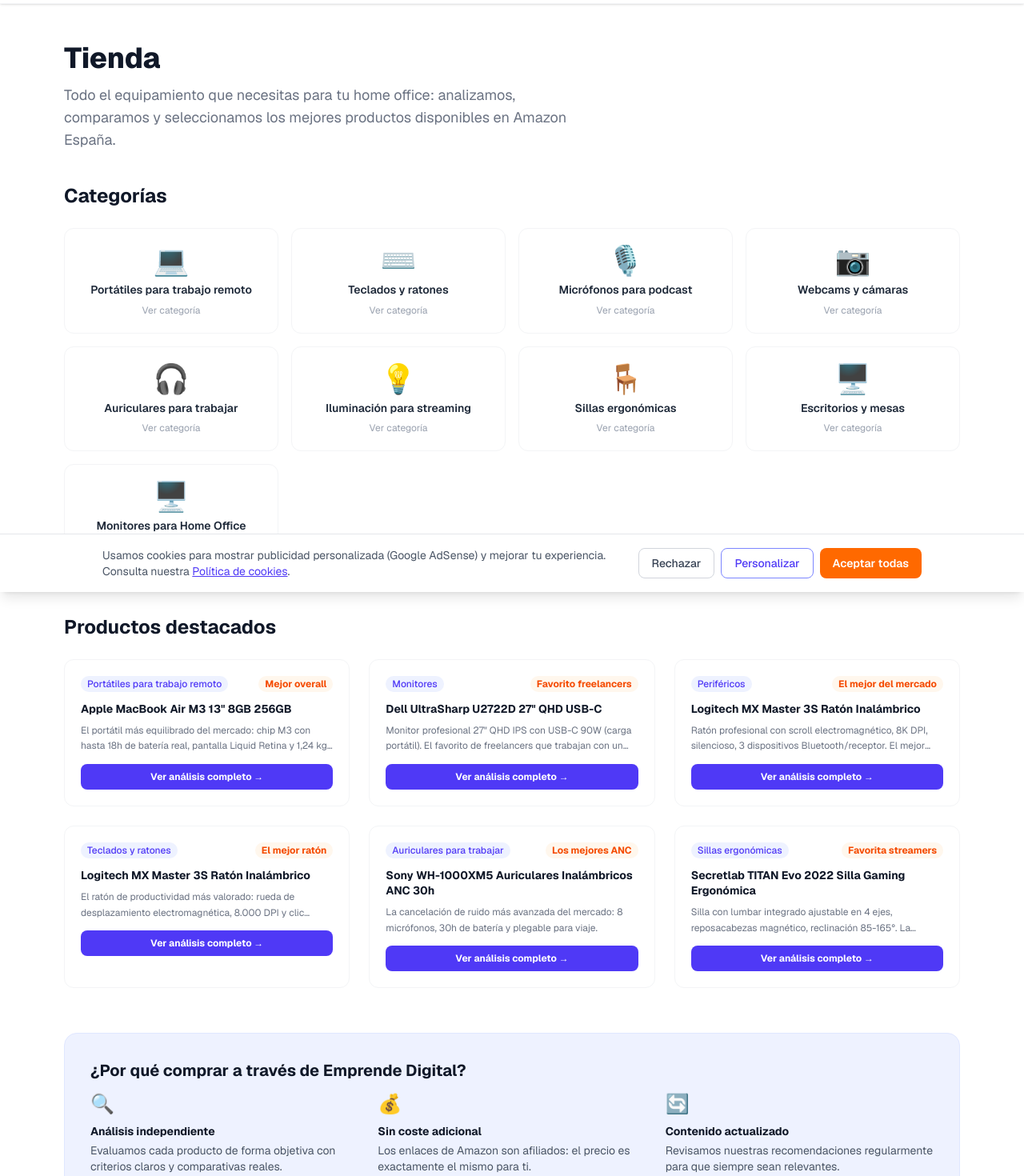
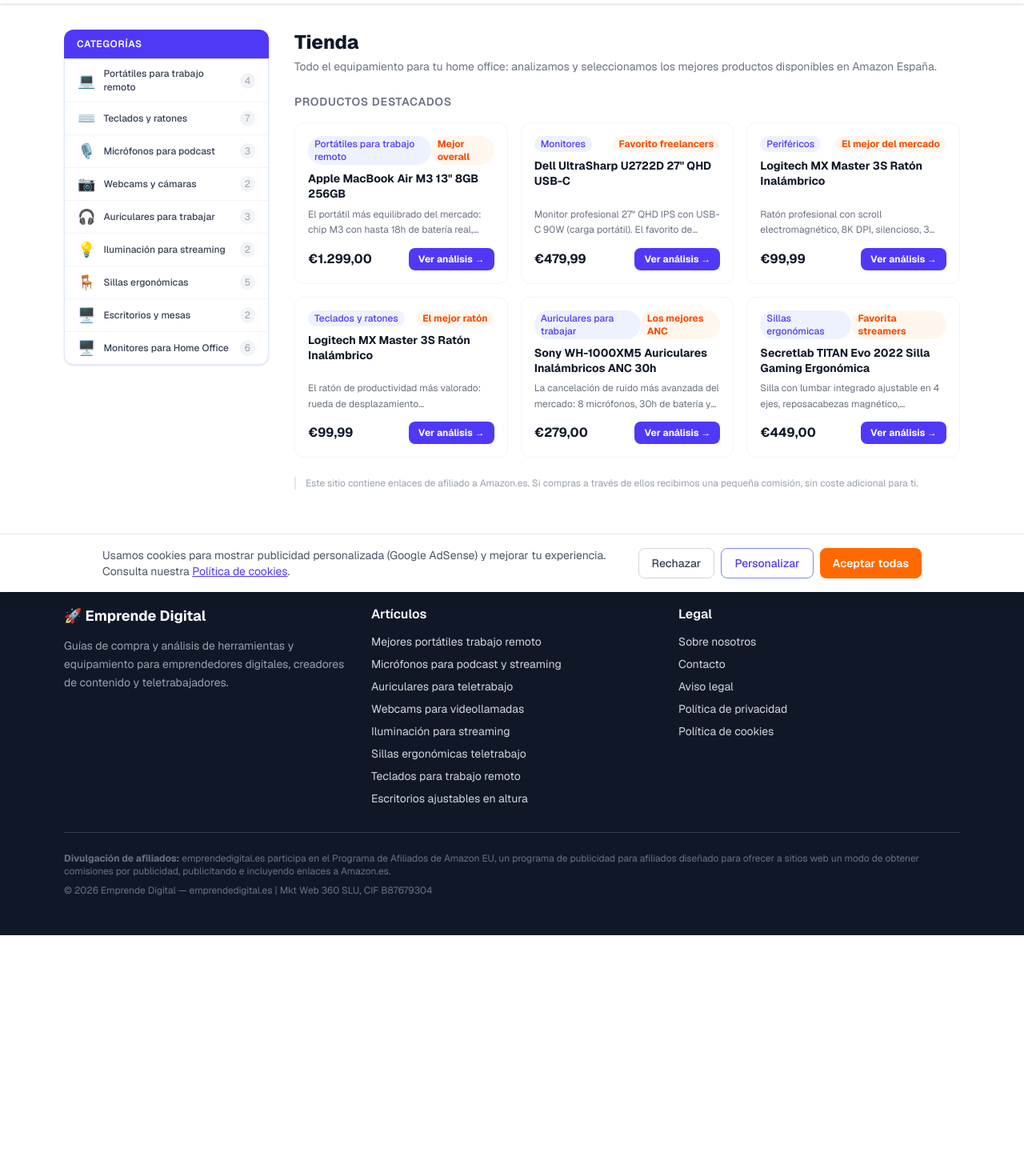
Before and after one commit to mktweb360/emprendedigital, a Next.js app: page /tienda in a window 1280 px wide. Shown: the part 60-1530 px from the top of the page at 80% size. After the commit the page ends 1229 px from the top, so only its background shows below. Built offline with nearby package versions, Linux system fonts and the light colour scheme.

Commit message:
feat: rediseño tienda — sidebar categorías + layout e-commerce

```diff
--- a/app/tienda/[categoria]/page.tsx
+++ b/app/tienda/[categoria]/page.tsx
@@ -2,16 +2,6 @@ import type { Metadata } from "next";
 import Link from "next/link";
 import { notFound } from "next/navigation";
 import { categories, getProductsByCategory } from "@/data/products";
-const CATEGORY_IMAGES: Record<string, string> = {
-  "sillas-ergonomicas": "/images/products/sillas-ergonomicas.jpg",
-  "escritorios": "/images/products/escritorios.jpg",
-  "monitores": "/images/products/monitores.jpg",
-  "perifericos": "/images/products/perifericos.jpg",
-  "portatiles": "/images/products/portatiles.jpg",
-  "tablets-productividad": "/images/products/tablets-productividad.jpg",
-};
-
-
 
 type Props = { params: Promise<{ categoria: string }> };
 
@@ -117,6 +107,11 @@ export default async function CategoriaPage({ params }: Props) {
   const guide = buyingGuides[categoria];
   const related = relatedArticles[categoria] ?? [];
 
+  const categoriesWithCount = categories.map((c) => ({
+    ...c,
+    count: getProductsByCategory(c.slug).length,
+  }));
+
   const breadcrumbSchema = {
     "@context": "https://schema.org",
     "@type": "BreadcrumbList",
@@ -145,51 +140,124 @@ export default async function CategoriaPage({ params }: Props) {
       <script type="application/ld+json" dangerouslySetInnerHTML={{ __html: JSON.stringify(breadcrumbSchema) }} />
       <script type="application/ld+json" dangerouslySetInnerHTML={{ __html: JSON.stringify(itemListSchema) }} />
 
-      <div className="max-w-6xl mx-auto px-4 py-10">
-        <nav className="text-sm text-gray-400 mb-6">
-          <Link href="/" className="hover:text-indigo-600">Inicio</Link>{" › "}
-          <Link href="/tienda" className="hover:text-indigo-600">Tienda</Link>{" › "}
-          <span className="text-gray-600">{cat.name}</span>
+      <div className="max-w-6xl mx-auto px-4 py-8">
+        {/* Breadcrumb */}
+        <nav className="text-xs text-gray-400 mb-5 flex items-center gap-1">
+          <Link href="/" className="hover:text-indigo-600 transition-colors">Inicio</Link>
+          <span>›</span>
+          <Link href="/tienda" className="hover:text-indigo-600 transition-colors">Tienda</Link>
+          <span>›</span>
+          <span className="text-gray-600 font-medium">{cat.name}</span>
         </nav>
 
-        <div className="flex items-center gap-4 mb-8">
-          <span className="text-5xl">{cat.icon}</span>
-          <div>
-            <h1 className="text-3xl font-extrabold text-gray-900">{cat.name}</h1>
-            <p className="text-gray-500 mt-1">{cat.description}</p>
+        {/* Mobile: category pills */}
+        <div className="md:hidden mb-5 overflow-x-auto pb-2">
+          <div className="flex gap-2 min-w-max">
+            {categoriesWithCount.map((c) => (
+              <Link
+                key={c.slug}
+                href={`/tienda/${c.slug}`}
+                className={`flex items-center gap-1.5 px-3 py-1.5 rounded-full border text-xs font-medium whitespace-nowrap transition-colors ${
+                  c.slug === categoria
+                    ? "bg-indigo-600 border-indigo-600 text-white"
+                    : "border-indigo-200 bg-indigo-50 text-indigo-700 hover:bg-indigo-100"
+                }`}
+              >
+                <span>{c.icon}</span>
+                <span>{c.name}</span>
+              </Link>
+            ))}
           </div>
         </div>
 
-        <div className="grid grid-cols-1 sm:grid-cols-2 lg:grid-cols-3 gap-6 mb-12">
+        <div className="flex gap-8">
+          {/* Sidebar */}
+          <aside className="hidden md:block w-56 lg:w-64 flex-shrink-0">
+            <div className="sticky top-4">
+              <div className="bg-indigo-600 text-white text-xs font-semibold uppercase tracking-wider px-4 py-2.5 rounded-t-xl">
+                Categorías
+              </div>
+              <nav className="border border-indigo-100 rounded-b-xl overflow-hidden divide-y divide-gray-100 bg-white shadow-sm">
+                {categoriesWithCount.map((c) => {
+                  const isActive = c.slug === categoria;
+                  return (
+                    <Link
+                      key={c.slug}
+                      href={`/tienda/${c.slug}`}
+                      className={`flex items-center gap-2.5 px-4 py-2.5 transition-colors group ${
+                        isActive
+                          ? "bg-indigo-50 border-l-2 border-indigo-600"
+                          : "hover:bg-indigo-50 hover:text-indigo-700"
+                      }`}
+                    >
+                      <span className="text-lg leading-none">{c.icon}</span>
+                      <span
+                        className={`flex-1 text-xs font-medium leading-snug ${
+                          isActive ? "text-indigo-700 font-semibold" : "text-gray-700 group-hover:text-indigo-700"
+                        }`}
+                      >
+                        {c.name}
+                      </span>
+                      <span
+                        className={`text-xs rounded-full px-1.5 py-0.5 tabular-nums transition-colors ${
+                          isActive
+                            ? "bg-indigo-600 text-white"
+                            : "bg-gray-100 text-gray-400 group-hover:bg-indigo-100 group-hover:text-indigo-600"
+                        }`}
+                      >
+                        {c.count}
+                      </span>
+                    </Link>
+                  );
+                })}
+              </nav>
+            </div>
+          </aside>
+
+          {/* Main content */}
+          <main className="flex-1 min-w-0">
+            {/* Compact category header */}
+            <div className="flex items-start gap-3 mb-4">
+              <span className="text-3xl leading-none mt-0.5">{cat.icon}</span>
+              <div>
+                <h1 className="text-xl font-extrabold text-gray-900 leading-tight">{cat.name}</h1>
+                <p className="text-sm text-gray-500 mt-0.5">{cat.description}</p>
+              </div>
+            </div>
+
+            {/* Product count bar */}
+            <div className="flex items-center justify-between mb-4 pb-3 border-b border-gray-100">
+              <p className="text-xs text-gray-500">
+                <span className="font-semibold text-gray-700">{catProducts.length}</span>{" "}
+                {catProducts.length === 1 ? "producto analizado" : "productos analizados"}
+              </p>
+              <span className="text-xs text-gray-400">{cat.priceRange}</span>
+            </div>
+
+            {/* Product grid */}
+            <div className="grid grid-cols-1 sm:grid-cols-2 xl:grid-cols-3 gap-4 mb-8">
               {catProducts.map((product) => (
                 <div
                   key={product.slug}
-              className="border border-gray-100 rounded-xl overflow-hidden hover:shadow-md hover:border-indigo-200 transition-all group"
+                  className="border border-gray-100 rounded-xl overflow-hidden hover:shadow-md hover:border-indigo-200 transition-all group flex flex-col"
                 >
-              {(() => {
-                const imgSrc = CATEGORY_IMAGES[product.categorySlug] ?? "/images/products/sillas-ergonomicas.jpg";
-                return (
-                  <Link href={`/tienda/${product.categorySlug}/${product.slug}`} className="block overflow-hidden bg-gray-50">
-                    <img src={imgSrc} alt={product.name} className="w-full h-44 object-cover hover:scale-105 transition-transform duration-300" loading="lazy" />
-                  </Link>
-                );
-              })()}
-              <div className="p-5">
+                  <div className="p-4 flex flex-col flex-1">
                     {product.badge && (
-                <span className="inline-block text-xs font-bold text-orange-600 bg-orange-50 px-2 py-0.5 rounded-full mb-3">
+                      <span className="inline-block self-start text-xs font-bold text-orange-600 bg-orange-50 px-2 py-0.5 rounded-full mb-2">
                         {product.badge}
                       </span>
                     )}
-              <h2 className="font-bold text-gray-900 mb-2 group-hover:text-indigo-600 transition-colors leading-snug text-sm">
+                    <h2 className="font-bold text-gray-900 mb-1.5 group-hover:text-indigo-600 transition-colors leading-snug text-sm flex-1">
                       {product.name}
                     </h2>
                     <p className="text-xs text-gray-500 mb-3 leading-relaxed line-clamp-2">{product.shortDescription}</p>
-              <div className="flex gap-2">
+                    <div className="flex items-center justify-between mt-auto">
+                      <span className="text-base font-bold text-gray-900">{product.price}</span>
                       <Link
                         href={`/tienda/${cat.slug}/${product.slug}`}
-                  className="flex-1 text-center text-xs font-bold text-white bg-indigo-600 hover:bg-indigo-700 rounded-lg py-2 transition-colors"
+                        className="text-xs font-bold text-white bg-indigo-600 hover:bg-indigo-700 rounded-lg px-3 py-1.5 transition-colors"
                       >
-                  Ver análisis y precio →
+                        Ver análisis →
                       </Link>
                     </div>
                   </div>
@@ -197,10 +265,11 @@ export default async function CategoriaPage({ params }: Props) {
               ))}
             </div>
 
+            {/* Buying guide */}
             {guide && (
-          <div className="bg-indigo-50 rounded-2xl p-8 border border-indigo-100 mb-8">
-            <h2 className="text-xl font-bold text-gray-900 mb-4">{guide.title}</h2>
-            <div className="space-y-3">
+              <div className="bg-indigo-50 rounded-2xl p-6 border border-indigo-100 mb-6">
+                <h2 className="text-base font-bold text-gray-900 mb-3">{guide.title}</h2>
+                <div className="space-y-2.5">
                   {guide.paragraphs.map((p, i) => (
                     <p key={i} className="text-gray-700 text-sm leading-relaxed">{p}</p>
                   ))}
@@ -208,10 +277,11 @@ export default async function CategoriaPage({ params }: Props) {
               </div>
             )}
 
+            {/* Related articles */}
             {related.length > 0 && (
-          <div className="p-6 bg-white border border-gray-100 rounded-xl">
-            <h3 className="font-bold text-gray-900 mb-3">Guías de compra relacionadas</h3>
-            <ul className="space-y-2">
+              <div className="p-5 bg-white border border-gray-100 rounded-xl mb-4">
+                <h3 className="font-bold text-gray-900 mb-2.5 text-sm">Guías de compra relacionadas</h3>
+                <ul className="space-y-1.5">
                   {related.map((art) => (
                     <li key={art.href}>
                       <Link href={art.href} className="text-indigo-600 hover:underline text-sm">
@@ -222,6 +292,13 @@ export default async function CategoriaPage({ params }: Props) {
                 </ul>
               </div>
             )}
+
+            {/* Affiliate footnote */}
+            <p className="text-xs text-gray-400 mt-2 pl-3 border-l-2 border-gray-200">
+              Este sitio contiene enlaces de afiliado a Amazon.es. Si compras a través de ellos recibimos una pequeña comisión, sin coste adicional para ti.
+            </p>
+          </main>
+        </div>
       </div>
     </>
   );
--- a/app/tienda/page.tsx
+++ b/app/tienda/page.tsx
@@ -1,6 +1,6 @@
 import type { Metadata } from "next";
 import Link from "next/link";
-import { categories, getFeaturedProducts } from "@/data/products";
+import { categories, getFeaturedProducts, getProductsByCategory } from "@/data/products";
 
 export const metadata: Metadata = {
   title: "Tienda — Herramientas y equipamiento para emprendedores digitales",
@@ -34,49 +34,79 @@ const breadcrumbSchema = {
 
 export default function TiendaPage() {
   const featured = getFeaturedProducts(6);
+  const categoriesWithCount = categories.map((cat) => ({
+    ...cat,
+    count: getProductsByCategory(cat.slug).length,
+  }));
 
   return (
     <>
       <script type="application/ld+json" dangerouslySetInnerHTML={{ __html: JSON.stringify(collectionSchema) }} />
       <script type="application/ld+json" dangerouslySetInnerHTML={{ __html: JSON.stringify(breadcrumbSchema) }} />
 
-      <div className="max-w-6xl mx-auto px-4 py-12">
-        <div className="mb-10">
-          <h1 className="text-4xl font-extrabold text-gray-900 mb-3">Tienda</h1>
-          <p className="text-lg text-gray-500 max-w-2xl">
-            Todo el equipamiento que necesitas para tu home office: analizamos, comparamos y seleccionamos los mejores productos disponibles en Amazon España.
+      <div className="max-w-6xl mx-auto px-4 py-8">
+        {/* Mobile: category pills */}
+        <div className="md:hidden mb-6 overflow-x-auto pb-2">
+          <div className="flex gap-2 min-w-max">
+            {categoriesWithCount.map((cat) => (
+              <Link
+                key={cat.slug}
+                href={`/tienda/${cat.slug}`}
+                className="flex items-center gap-1.5 px-3 py-1.5 rounded-full border border-indigo-200 bg-indigo-50 text-indigo-700 text-xs font-medium whitespace-nowrap hover:bg-indigo-100 transition-colors"
+              >
+                <span>{cat.icon}</span>
+                <span>{cat.name}</span>
+              </Link>
+            ))}
+          </div>
+        </div>
+
+        <div className="flex gap-8">
+          {/* Sidebar — hidden on mobile */}
+          <aside className="hidden md:block w-56 lg:w-64 flex-shrink-0">
+            <div className="sticky top-4">
+              <div className="bg-indigo-600 text-white text-xs font-semibold uppercase tracking-wider px-4 py-2.5 rounded-t-xl">
+                Categorías
+              </div>
+              <nav className="border border-indigo-100 rounded-b-xl overflow-hidden divide-y divide-gray-100 bg-white shadow-sm">
+                {categoriesWithCount.map((cat) => (
+                  <Link
+                    key={cat.slug}
+                    href={`/tienda/${cat.slug}`}
+                    className="flex items-center gap-2.5 px-4 py-2.5 hover:bg-indigo-50 hover:text-indigo-700 transition-colors group"
+                  >
+                    <span className="text-lg leading-none">{cat.icon}</span>
+                    <span className="flex-1 text-xs font-medium text-gray-700 group-hover:text-indigo-700 leading-snug">
+                      {cat.name}
+                    </span>
+                    <span className="text-xs text-gray-400 bg-gray-100 group-hover:bg-indigo-100 group-hover:text-indigo-600 rounded-full px-1.5 py-0.5 tabular-nums transition-colors">
+                      {cat.count}
+                    </span>
+                  </Link>
+                ))}
+              </nav>
+            </div>
+          </aside>
+
+          {/* Main content */}
+          <main className="flex-1 min-w-0">
+            <div className="mb-6">
+              <h1 className="text-2xl font-extrabold text-gray-900 mb-1">Tienda</h1>
+              <p className="text-sm text-gray-500">
+                Todo el equipamiento para tu home office: analizamos y seleccionamos los mejores productos disponibles en Amazon España.
               </p>
             </div>
 
-        <section className="mb-14">
-          <h2 className="text-2xl font-bold text-gray-900 mb-6">Categorías</h2>
-          <div className="grid grid-cols-2 md:grid-cols-4 gap-4">
-            {categories.map((cat) => (
-              <Link
-                key={cat.slug}
-                href={`/tienda/${cat.slug}`}
-                className="flex flex-col items-center gap-2 p-5 border border-gray-100 rounded-xl hover:border-indigo-200 hover:shadow-md transition-all group text-center"
-              >
-                <span className="text-4xl">{cat.icon}</span>
-                <span className="font-semibold text-gray-800 text-sm group-hover:text-indigo-600 transition-colors leading-tight">
-                  {cat.name}
-                </span>
-                <span className="text-xs text-gray-400">Ver categoría</span>
-              </Link>
-            ))}
-          </div>
-        </section>
-
-        <section>
-          <h2 className="text-2xl font-bold text-gray-900 mb-6">Productos destacados</h2>
-          <div className="grid grid-cols-1 sm:grid-cols-2 lg:grid-cols-3 gap-6">
+            <div className="mb-2">
+              <h2 className="text-sm font-semibold text-gray-500 uppercase tracking-wider mb-4">Productos destacados</h2>
+              <div className="grid grid-cols-1 sm:grid-cols-2 xl:grid-cols-3 gap-4">
                 {featured.map((product) => (
                   <Link
                     key={product.slug}
                     href={`/tienda/${product.categorySlug}/${product.slug}`}
-                className="border border-gray-100 rounded-xl p-5 hover:shadow-md hover:border-indigo-200 transition-all group"
+                    className="border border-gray-100 rounded-xl p-4 hover:shadow-md hover:border-indigo-200 transition-all group flex flex-col"
                   >
-                <div className="flex justify-between items-start mb-3">
+                    <div className="flex justify-between items-start mb-2">
                       <span className="text-xs font-medium text-indigo-600 bg-indigo-50 px-2 py-0.5 rounded-full">
                         {product.categoryName}
                       </span>
@@ -86,40 +116,26 @@ export default function TiendaPage() {
                         </span>
                       )}
                     </div>
-                <h3 className="font-bold text-gray-900 mb-2 group-hover:text-indigo-600 transition-colors leading-snug text-sm">
+                    <h3 className="font-bold text-gray-900 mb-1.5 group-hover:text-indigo-600 transition-colors leading-snug text-sm flex-1">
                       {product.name}
                     </h3>
                     <p className="text-xs text-gray-500 mb-3 leading-relaxed line-clamp-2">{product.shortDescription}</p>
-                <div className="mt-3">
-                  <span className="inline-block w-full text-center text-xs font-bold text-white bg-indigo-600 hover:bg-indigo-700 rounded-lg py-2 transition-colors">
-                    Ver análisis completo →
+                    <div className="flex items-center justify-between mt-auto">
+                      <span className="text-base font-bold text-gray-900">{product.price}</span>
+                      <span className="text-xs font-bold text-white bg-indigo-600 hover:bg-indigo-700 rounded-lg px-3 py-1.5 transition-colors">
+                        Ver análisis →
                       </span>
                     </div>
                   </Link>
                 ))}
               </div>
-        </section>
+            </div>
 
-        <section className="mt-14 bg-indigo-50 rounded-2xl p-8 border border-indigo-100">
-          <h2 className="text-xl font-bold text-gray-900 mb-3">¿Por qué comprar a través de Emprende Digital?</h2>
-          <div className="grid sm:grid-cols-3 gap-6 text-sm text-gray-600">
-            <div>
-              <div className="text-2xl mb-2">🔍</div>
-              <strong className="block text-gray-900 mb-1">Análisis independiente</strong>
-              Evaluamos cada producto de forma objetiva con criterios claros y comparativas reales.
+            <p className="text-xs text-gray-400 mt-6 pl-3 border-l-2 border-gray-200">
+              Este sitio contiene enlaces de afiliado a Amazon.es. Si compras a través de ellos recibimos una pequeña comisión, sin coste adicional para ti.
+            </p>
+          </main>
         </div>
-            <div>
-              <div className="text-2xl mb-2">💰</div>
-              <strong className="block text-gray-900 mb-1">Sin coste adicional</strong>
-              Los enlaces de Amazon son afiliados: el precio es exactamente el mismo para ti.
-            </div>
-            <div>
-              <div className="text-2xl mb-2">🔄</div>
-              <strong className="block text-gray-900 mb-1">Contenido actualizado</strong>
-              Revisamos nuestras recomendaciones regularmente para que siempre sean relevantes.
-            </div>
-          </div>
-        </section>
       </div>
     </>
   );
--- a/components/AffiliateDisclosure.tsx
+++ b/components/AffiliateDisclosure.tsx
@@ -1,7 +1,7 @@
 export default function AffiliateDisclosure() {
   return (
-    <div className="bg-amber-50 border border-amber-200 rounded-lg p-4 my-6 text-sm text-amber-900">
-      <strong>Divulgación de afiliados:</strong> Este artículo contiene enlaces de afiliado de Amazon. Si compras a través de ellos, recibimos una pequeña comisión sin coste adicional para ti. Esto nos ayuda a mantener el sitio y seguir publicando contenido gratuito.
-    </div>
+    <p className="text-xs text-gray-400 my-5 pl-3 border-l-2 border-gray-200">
+      Este artículo contiene enlaces de afiliado a Amazon.es. Si compras a través de ellos recibimos una pequeña comisión, sin coste adicional para ti.
+    </p>
   );
 }
```
Lines whose indentation alone changed are shown as unchanged.
